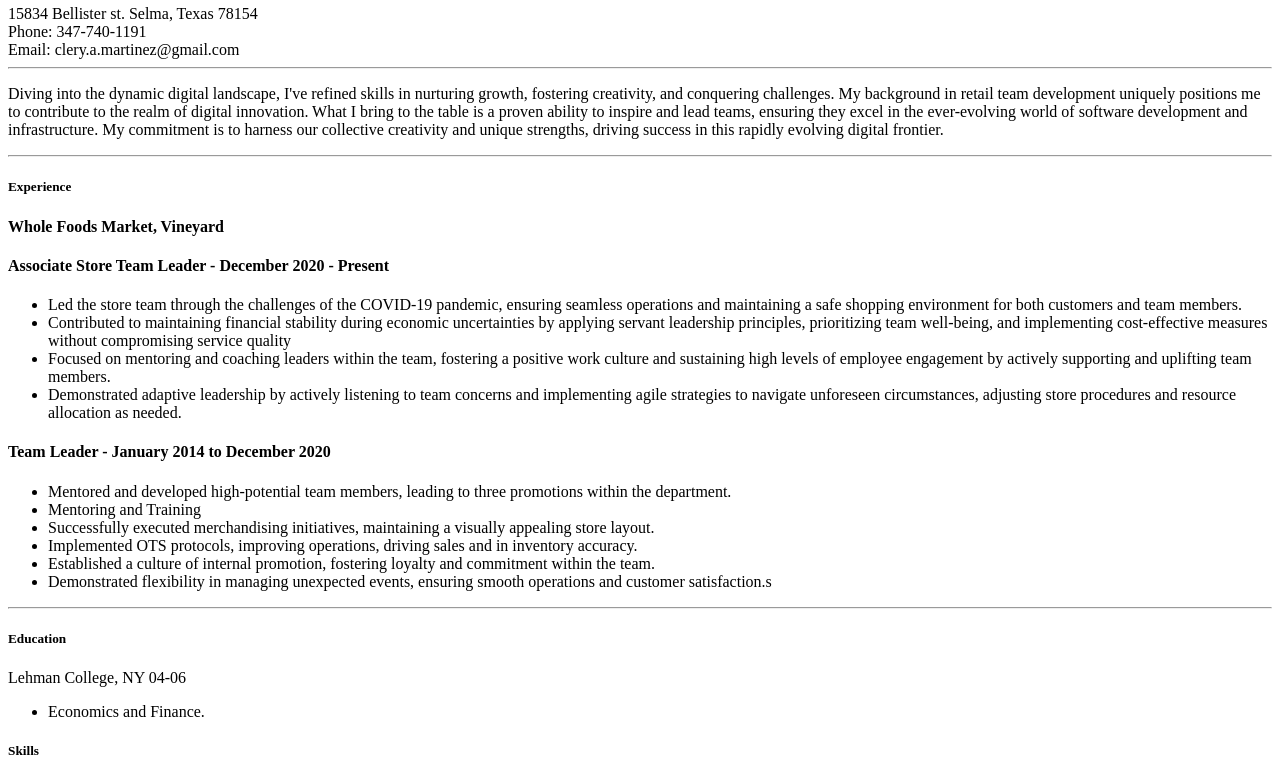
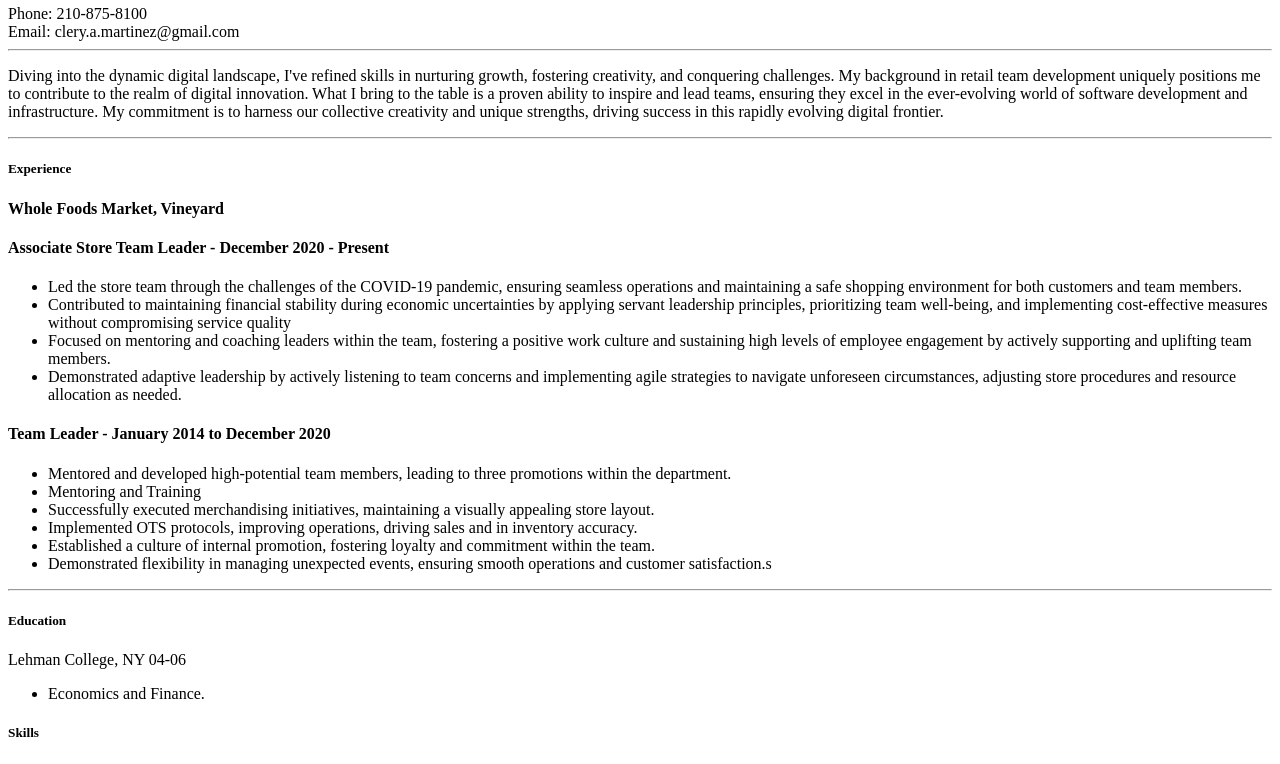
Before and after one commit to cmartinez08/Portfolio-CM, a plain HTML site: page public/Resume.html in a window 1280 px wide. Shown: the part 69-833 px from the top of the page. Drawn offline with Linux system fonts and the light colour scheme.

Commit message:
Update Resume.html

```diff
--- a/public/Resume.html
+++ b/public/Resume.html
@@ -8,8 +8,8 @@
 </head>
 <body>
     <h1>Clery Martinez</h1>
-        <span>15834 Bellister st. Selma, Texas 78154<br>
-        <span>Phone: 347-740-1191<br>Email: clery.a.martinez@gmail.com</span>
+
+        <span>Phone: 210-875-8100<br>Email: clery.a.martinez@gmail.com</span>
     <hr>
     <p>
         Diving into the dynamic digital landscape, I've refined skills in nurturing growth,
```
